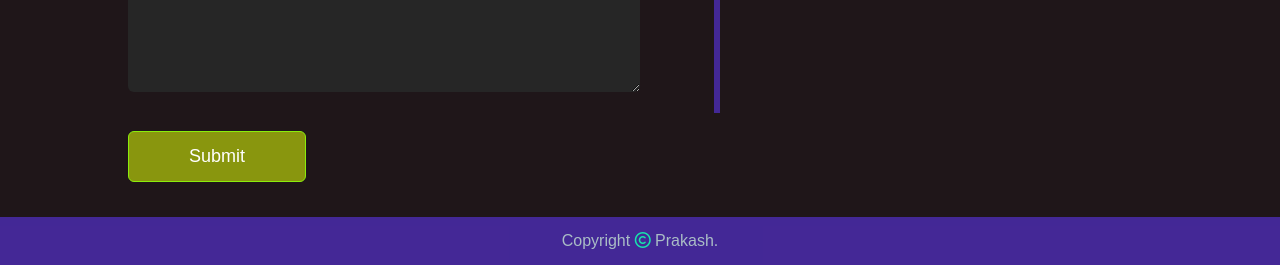
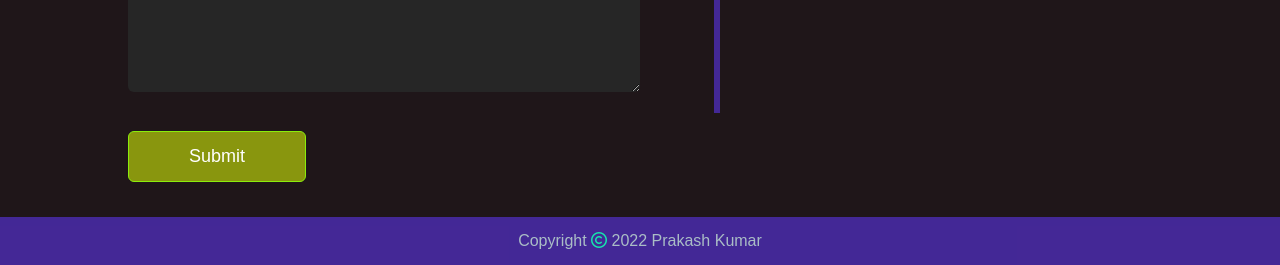
Before and after one commit to prakashhere/portfolio, a plain HTML site: page index.html in a window 1280 px wide. Shown: the part 3077-3342 px from the top of the page. Drawn offline with Linux system fonts and the light colour scheme.

Commit message:
Update index.html

```diff
--- a/index.html
+++ b/index.html
@@ -185,7 +185,7 @@
         </div>
     </div>
     <div class="copyright">
-        <p>Copyright <i class="fa-regular fa-copyright"></i> Prakash.</p>
+        <p>Copyright <i class="fa-regular fa-copyright"></i> 2022 Prakash Kumar</p>
     </div>
 </div>
 
```
